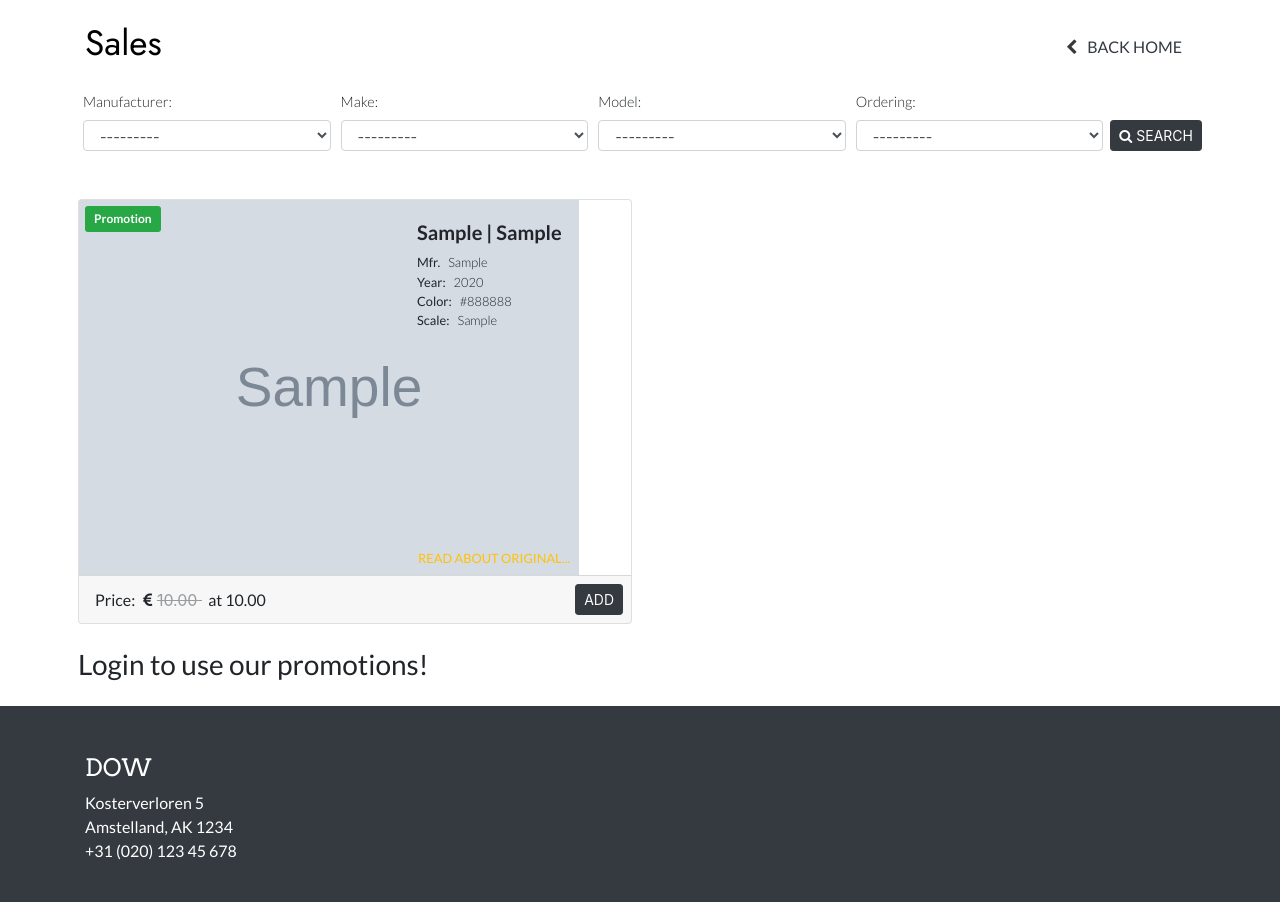
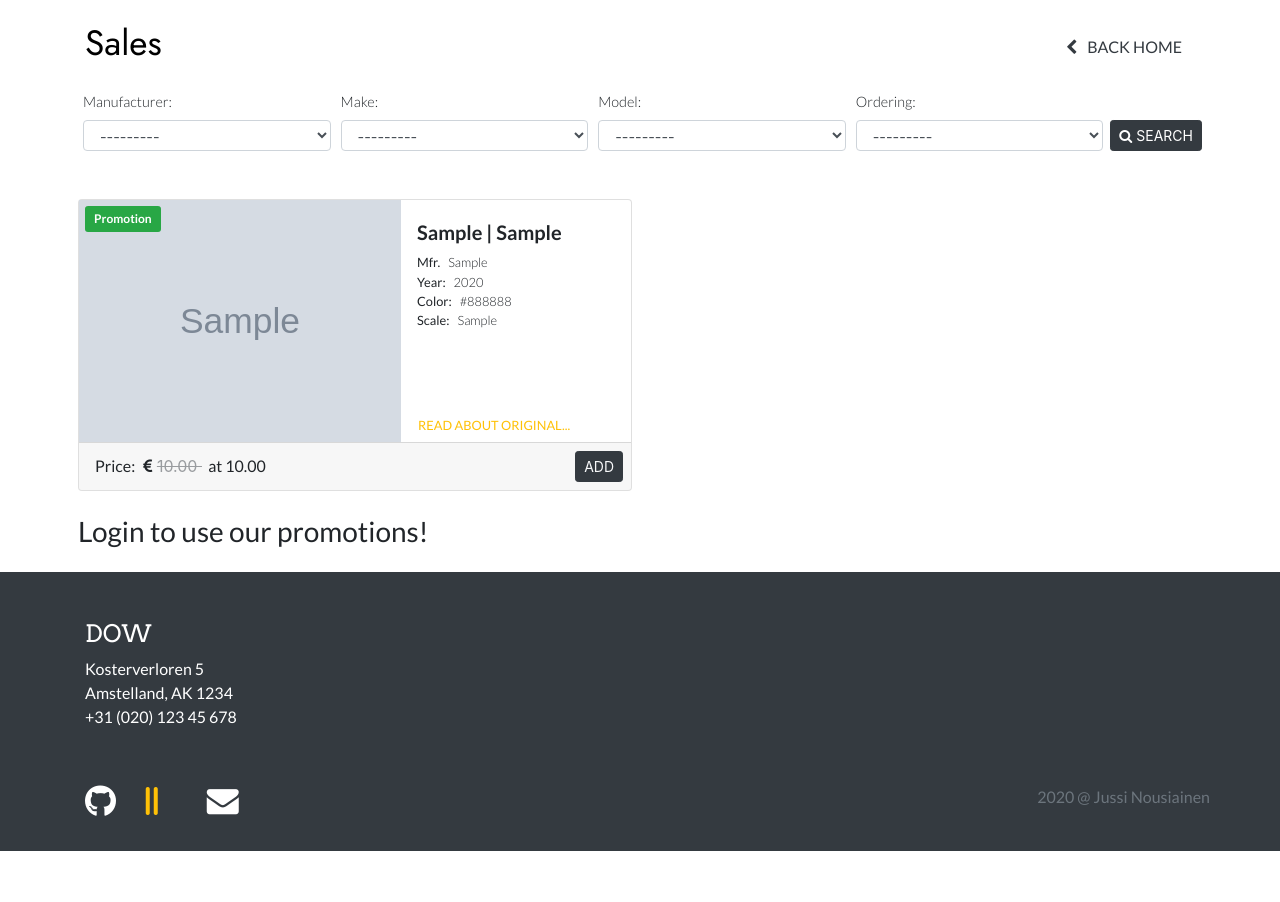
Before and after one commit to Junon72/DreamsOnWheels, a Django app: page /products/ in a window 1280 px wide. Shown: the part 302-1204 px from the top of the page. After the commit the page ends 1153 px from the top, so only its background shows below. Run offline with Django 3.2, Linux system fonts and the light colour scheme; tables that the repository leaves empty hold one stand-in row (values such as "Sample post"); grey boxes marked "Sample" are stand-in pictures; some libraries are stand-ins or nearby versions.

Commit message:
image width adjustment for safari

```diff
--- a/products/templates/products.html
+++ b/products/templates/products.html
@@ -74,7 +74,7 @@
 					<div class="row pr-0 no-gutters">
 						<div class="col-sm-7 col-md-12 col-xl-7 d-flex align-items-center no-p">
 							<div class="view product-detail h-100 d-flex">
-								<img class="img-fluid product-image w-100" src="{{ MEDIA_URL }}{{ product.image_main }}"
+								<img class="img-fluid product-image" src="{{ MEDIA_URL }}{{ product.image_main }}"
 									alt="{{ product.make }} | {{ product.model }}">
 								<a data-toggle="modal" href="#productDetail{{ product.id }}" class="stretched-link"></a>
 								<div class="overlay">
--- a/static/css/custom.css
+++ b/static/css/custom.css
@@ -367,7 +367,8 @@ a.footer-nav .fab:hover,
 	position: relative;
 	height: auto;
 	width: 100%;
-	min-width: 500px!important;
+	min-width: auto!important;
+	min-width: 100%!important;
 	object-fit: cover;
 }
 
```
